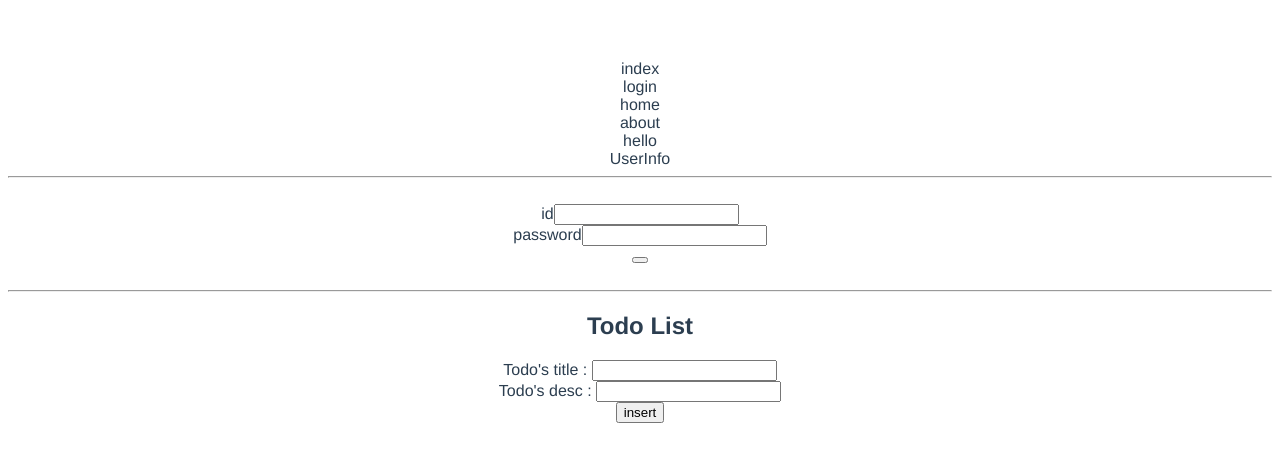
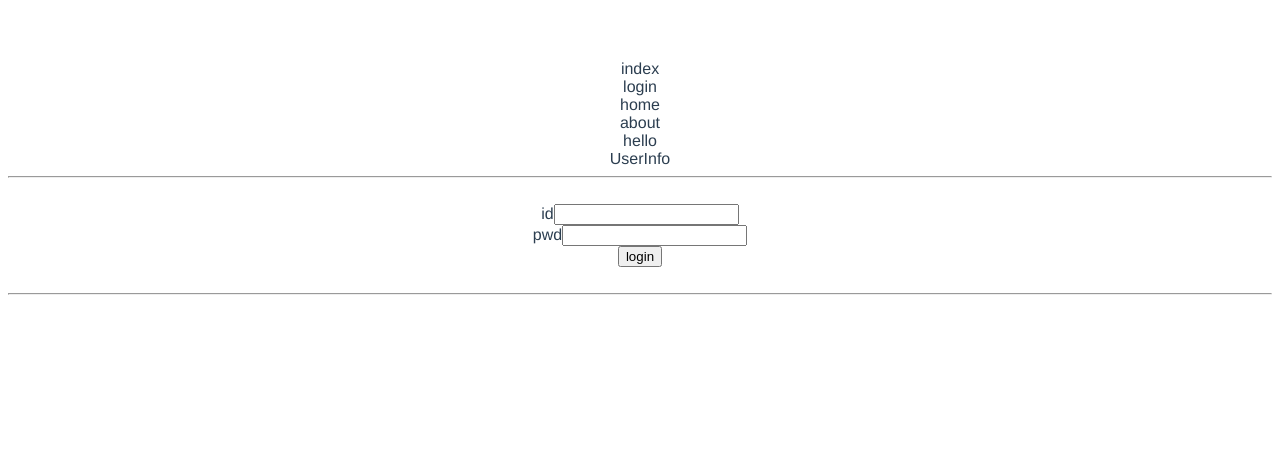
Before and after one commit to SinYongJu/vue-til, a Vue app in the folder vue-cli/: page /login in a window 1280 px wide. Shown: the top 462 px of the page. Built offline with nearby package versions, Linux system fonts and the light colour scheme.

Commit message:
Clean code

```diff
--- a/vue-cli/src/App.vue
+++ b/vue-cli/src/App.vue
@@ -11,12 +11,10 @@
     <router-view></router-view>
     <br>
     <hr>
-    <TodoComponent />
   </div>
 </template>
 
 <script>
-import TodoComponent from './components/TodoComponent'
 export default {
   name: 'App',
   computed:{
@@ -28,9 +26,7 @@ export default {
       return Math.floor(Math.random(20) * 10)
     }
   },
-  components : {
-    TodoComponent : TodoComponent
-  }
+
 }
 </script>
 
--- a/vue-cli/src/core/router.js
+++ b/vue-cli/src/core/router.js
@@ -33,4 +33,6 @@ router.beforeEach((to, from, next) => {
   _checkRequiresAuth(isAuth, to, next, _checkAuth)
 })
 
+// navigation guard others...
+
 export default router
--- a/vue-cli/src/pages/Index.vue
+++ b/vue-cli/src/pages/Index.vue
@@ -1,16 +1,20 @@
 <template>
-    <div id="Index">
-        <h1>Welcome!!!</h1>
-        index
-    </div>
+  <div id="Index">
+    <h1>Welcome!!!</h1>
+    index
+    <TodoComponent />
+  </div>
 </template>
 
 <script>
+import TodoComponent from '../components/TodoComponent'
+
 export default {
-    name : 'Index',
+  name: 'Index',
+  components: {
+    TodoComponent: TodoComponent
+  }
 }
 </script>
 
-<style>
-
-</style>
+<style></style>
--- a/vue-cli/src/pages/Login.vue
+++ b/vue-cli/src/pages/Login.vue
@@ -2,13 +2,13 @@
   <div id="Login">
     <div>
       <label for="inputId">id</label>
-      <input type="text" id="inputId" />
+      <input v-model="id" type="text" id="inputId" />
     </div>
     <div>
-      <label for="inputPwd">password</label>
-      <input type="text" id="inputPwd" />
+      <label for="inputPwd">pwd</label>
+      <input v-model="pwd" type="text" id="inputPwd" />
     </div>
-    <button type="button" v-on:click="login"></button>
+    <button type="button" v-on:click="login">login</button>
   </div>
 </template>
 
```
